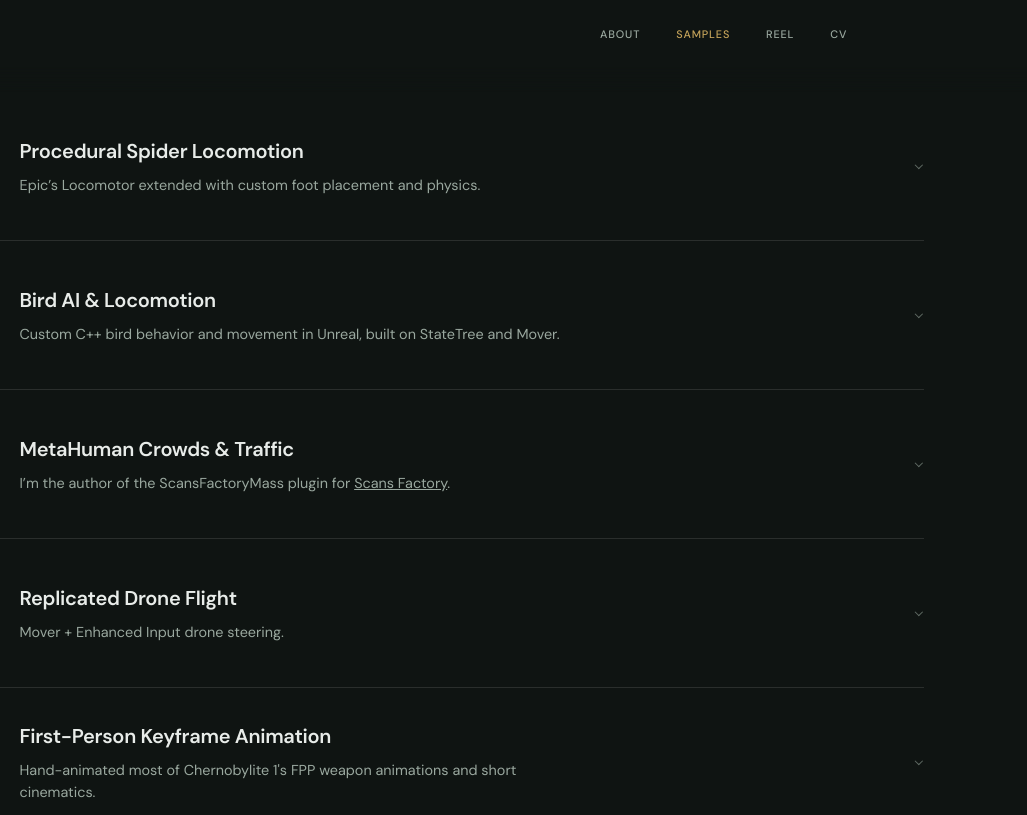
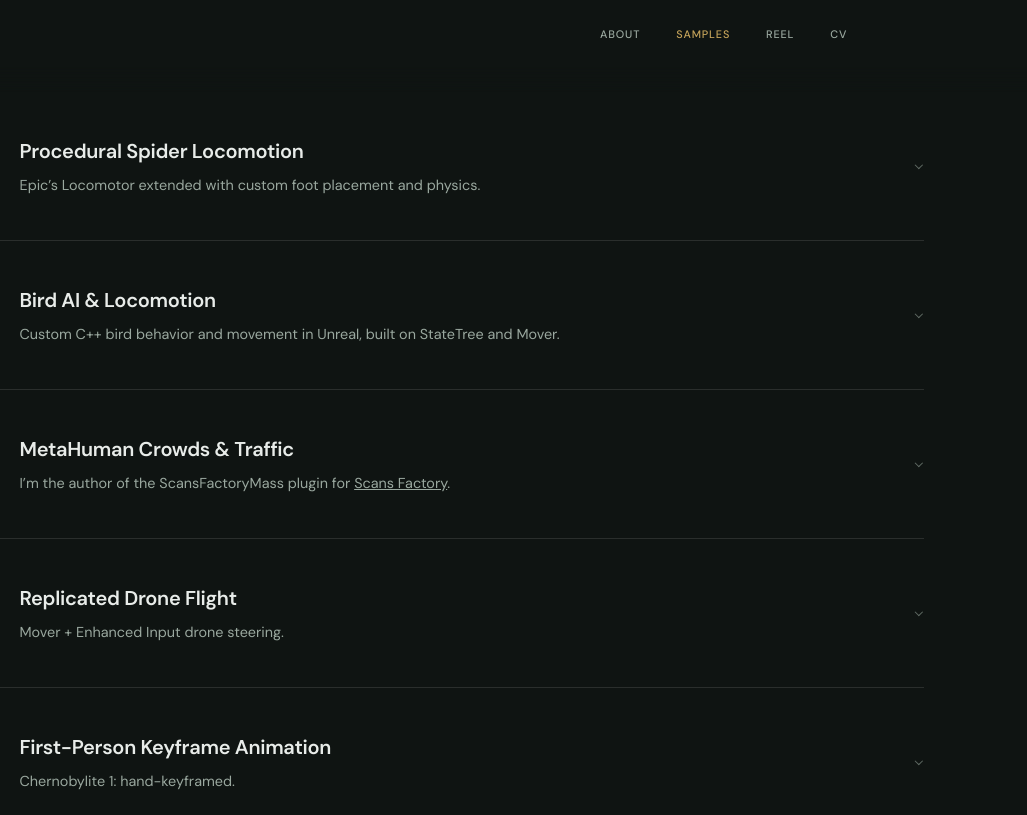
Before and after one commit to ArturKosma/cv, a website: page samples.html in a window 1280 px wide. Shown: the top 815 px of the page, 253-1280 px from the left. Drawn offline with Linux system fonts and the light colour scheme.

Commit message:
Shorten keyframe animation subtitle to one line

```diff
--- a/samples.html
+++ b/samples.html
@@ -582,7 +582,7 @@ reference.rotation = tilt * MAIN.rotation</code></pre>
               </div>
               <div class="project-copy">
                 <span class="project-name" role="heading" aria-level="2">First-Person Keyframe Animation</span>
-                <span class="project-blurb">Hand-animated most of Chernobylite 1's FPP weapon animations and short cinematics.</span>
+                <span class="project-blurb">Chernobylite 1: hand-keyframed.</span>
               </div>
             </summary>
             <div class="project-body">
```
